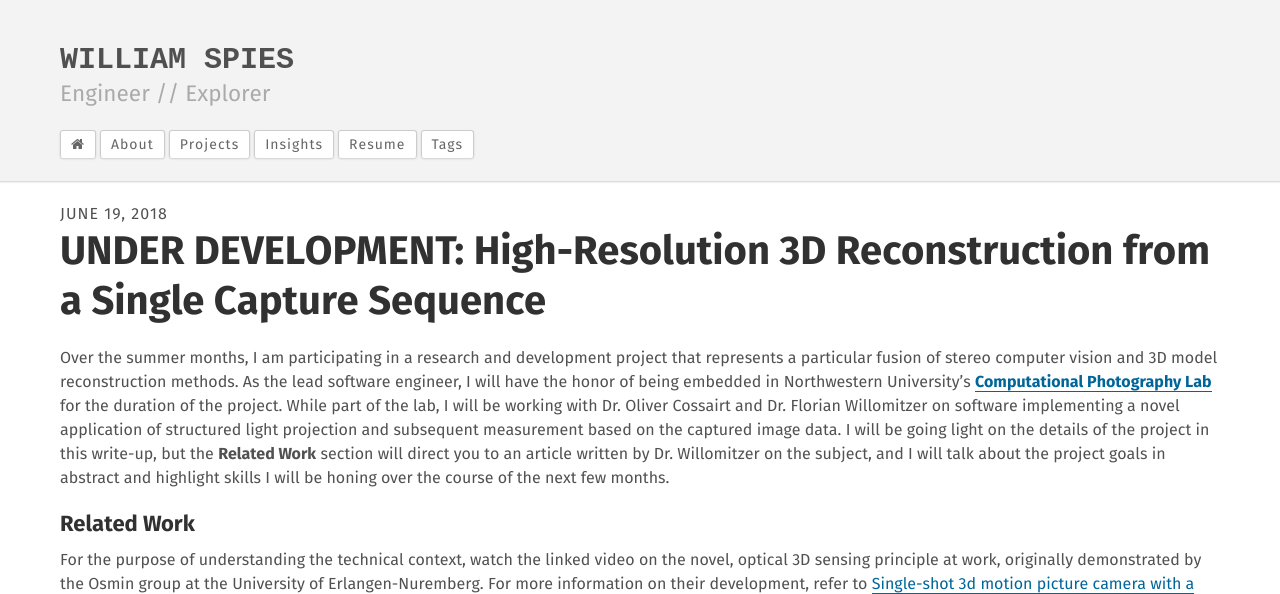
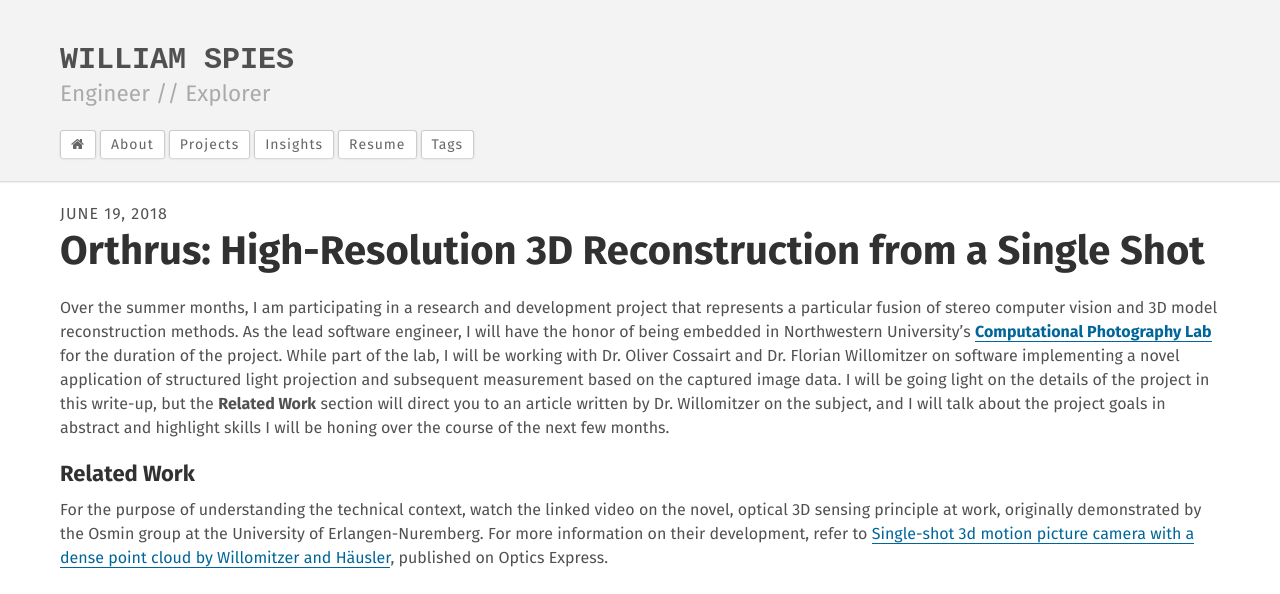
Before and after one commit to spieswl/spieswl.github.io, a Jekyll site: the page built from _projects/2018-06-19-orthrus-structured-light-depth-sensing.md, in a window 1280 px wide and 900 px high, cut to the strip 0-594 px from the top of the window. Built offline with Jekyll 4.4.1, drawn with Linux system fonts in a browser that asks for light colours; some of the changed text lies outside the part shown.

Commit message:
Added a favicon, tweaked several project headers, and started to bring in content to support the WebRTC write-up. Also renamed the single-shot 3d scanner to orthrus, to match the GitHub repo.

```diff
--- a/_includes/foot.html
+++ b/_includes/foot.html
@@ -5,7 +5,7 @@
         {% include social_links.html %}
     {% endif %}
 
-    <div class="copyright">Like the Website? <i class="fa fa-code" title="Source Code"></i> is available on <a href="https://github.com/spieswl/spieswl.github.io">GitHub</a> <i class="fa fa-github-alt"></i> &middot; Built using <a href="http://jekyllrb.com">Jekyll</a><br><i class="fa fa-copyright"></i> {{ site.time | date: "%Y" }} {{ site.title }} &middot; Covered under MIT License</div>
+    <div class="copyright">Like the Website? <i class="fa fa-code" title="Source Code"></i> is available on <a href="https://github.com/spieswl/spieswl.github.io">GitHub</a> <i class="fa fa-github-alt"></i> &middot; Built using <a href="http://jekyllrb.com">Jekyll</a><br><i class="fa fa-copyright"></i> 2017 - {{ site.time | date: "%Y" }} {{ site.author.name }} &middot; Covered under MIT License</div>
 </div>
 
 <script>
--- a/_includes/head.html
+++ b/_includes/head.html
@@ -68,8 +68,8 @@
     <meta property="og:site_name" content="{% if page.author.name %}{{ page.author.name }}{% else %}{{ site.author.name }}{% endif %}">
     <meta property="og:locale" content="{{ site.og_locale }}">
 
+    <link rel="icon" type="image/png" href="{{ site.url }}/assets/images/favicon.png">
     <link rel="alternate" type="application/rss+xml" title="RSS" href="{{ "/feed.xml" | prepend: site.baseurl | prepend: site.url }}">
-
     <link rel="stylesheet" href="{{ "/assets/css/style.css" | prepend: site.baseurl | prepend: site.url }}">
 
     <script src="{{ "/assets/js/modernizr.custom.js" | prepend: site.baseurl | prepend: site.url }}"></script>
--- a/_projects/2018-06-19-single-shot-structured-light-depth-scanning.md
+++ b/_projects/2018-06-19-orthrus-structured-light-depth-sensing.md
@@ -1,6 +1,6 @@
 ---
 layout:             project
-title:              "UNDER DEVELOPMENT: High-Resolution 3D Reconstruction from a Single Capture Sequence"
+title:              "Orthrus: High-Resolution 3D Reconstruction from a Single Shot"
 date:               "2018-06-19"
 
 description:        "This project, directed by Northwestern University's Computational Photography Lab, combines structured light projection, a stereo camera setup, and real-time image processing to perform extremely precise 3D reconstruction of near-field objects."
@@ -8,7 +8,7 @@
 tags:               [C++, OpenCV, Computer Vision, Stereo Vision, 3D Modeling, Rendering, Point Clouds, Under Development]
 
 folders:
-  images:           "highres-singleshot-3d-recon"           # This path is project-dependent; don't forget to change it!
+  images:           "orthrus"                               # This path is project-dependent; don't forget to change it!
 
 published:          true
 ---
```
Also changed, not shown: _projects/2018-03-29-point-cloud-image-fusion-cuda.md (+1 -2 lines), _projects/2018-06-14-building-a-robot-from-scratch.md (+1 -1 lines), _projects/2018-10-14-webrtc-and-computational-photography.md (+41 -7 lines), assets/images/favicon.png (added), assets/images/projects/orthrus/01_technologies.png (renamed from assets/images/projects/highres-singleshot-3d-recon/01_technologies.png), assets/images/projects/webrtc-perception/thumb.png (added), assets/images/projects/webrtc-perception/webrtc-compphoto.png (added), 2 other files.
